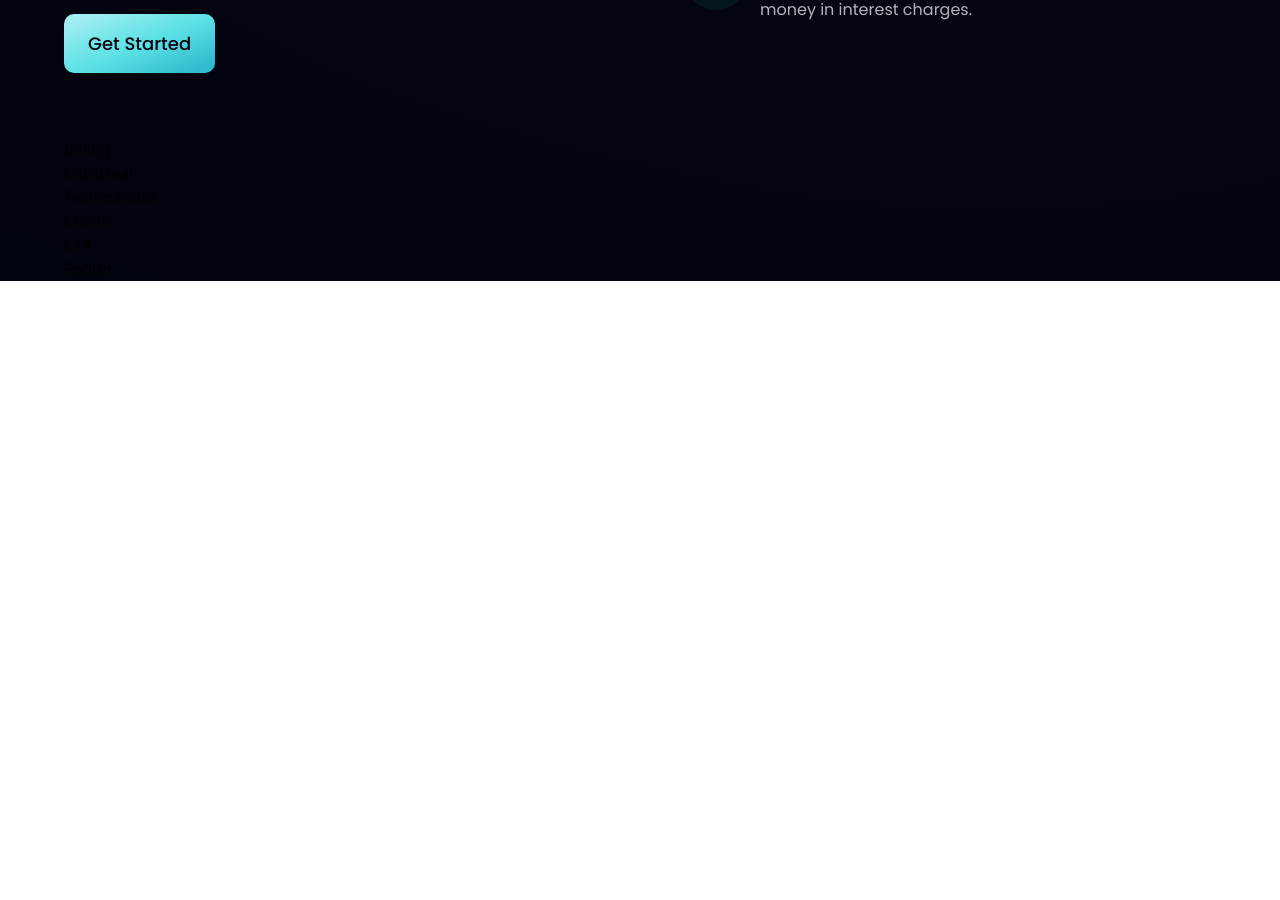
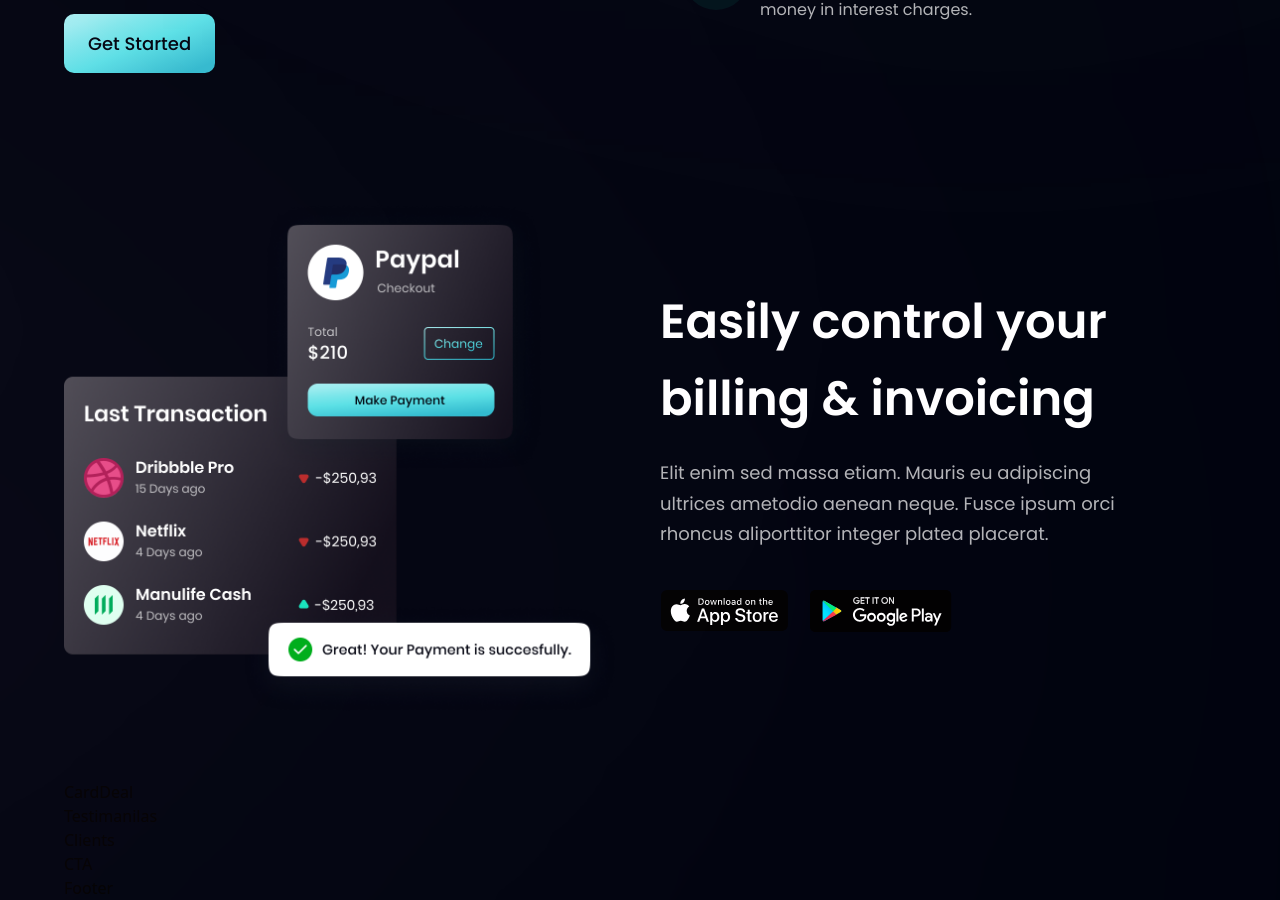
Before and after one commit to feven-t/bank_modern_app, a React (Vite) app: page / in a window 1280 px wide. Shown: the part 1409-2309 px from the top of the page. Before the commit the page ends 1690 px from the top, so only its background shows below. Built offline with nearby package versions, Linux system fonts and the light colour scheme.

Commit message:
Billing section

```diff
--- a/src/components/Billing.jsx
+++ b/src/components/Billing.jsx
@@ -1,11 +1,34 @@
-import React from 'react'
+import { apple, bill, google } from "../assets";
+import styles, { layout } from "../style";
 
-const Billing = () => {
-  return (
-    <div>
-      Billing
+const Billing = () => (
+  <section id="product" className={layout.sectionReverse}>
+    <div className={layout.sectionImgReverse}>
+      <img src={bill} alt="billing" className="w-[100%] h-[100%] relative z-[5]" />
+
+      {/* gradient start */}
+      <div className="absolute z-[3] -left-1/2 top-0 w-[50%] h-[50%] rounded-full white__gradient" />
+      <div className="absolute z-[0] w-[50%] h-[50%] -left-1/2 bottom-0 rounded-full pink__gradient" />
+      {/* gradient end */}
     </div>
-  )
-}
 
-export default Billing
+    <div className={layout.sectionInfo}>
+      <h2 className={styles.heading2}>
+        Easily control your <br className="sm:block hidden" /> billing &
+        invoicing
+      </h2>
+      <p className={`${styles.paragraph} max-w-[470px] mt-5`}>
+        Elit enim sed massa etiam. Mauris eu adipiscing ultrices ametodio
+        aenean neque. Fusce ipsum orci rhoncus aliporttitor integer platea
+        placerat.
+      </p>
+
+      <div className="flex flex-row flex-wrap sm:mt-10 mt-6">
+        <img src={apple} alt="google_play" className="w-[128.86px] h-[42.05px] object-contain mr-5 cursor-pointer" />
+        <img src={google} alt="google_play" className="w-[144.17px] h-[43.08px] object-contain cursor-pointer" />
+      </div>
+    </div>
+  </section>
+);
+
+export default Billing;
```
